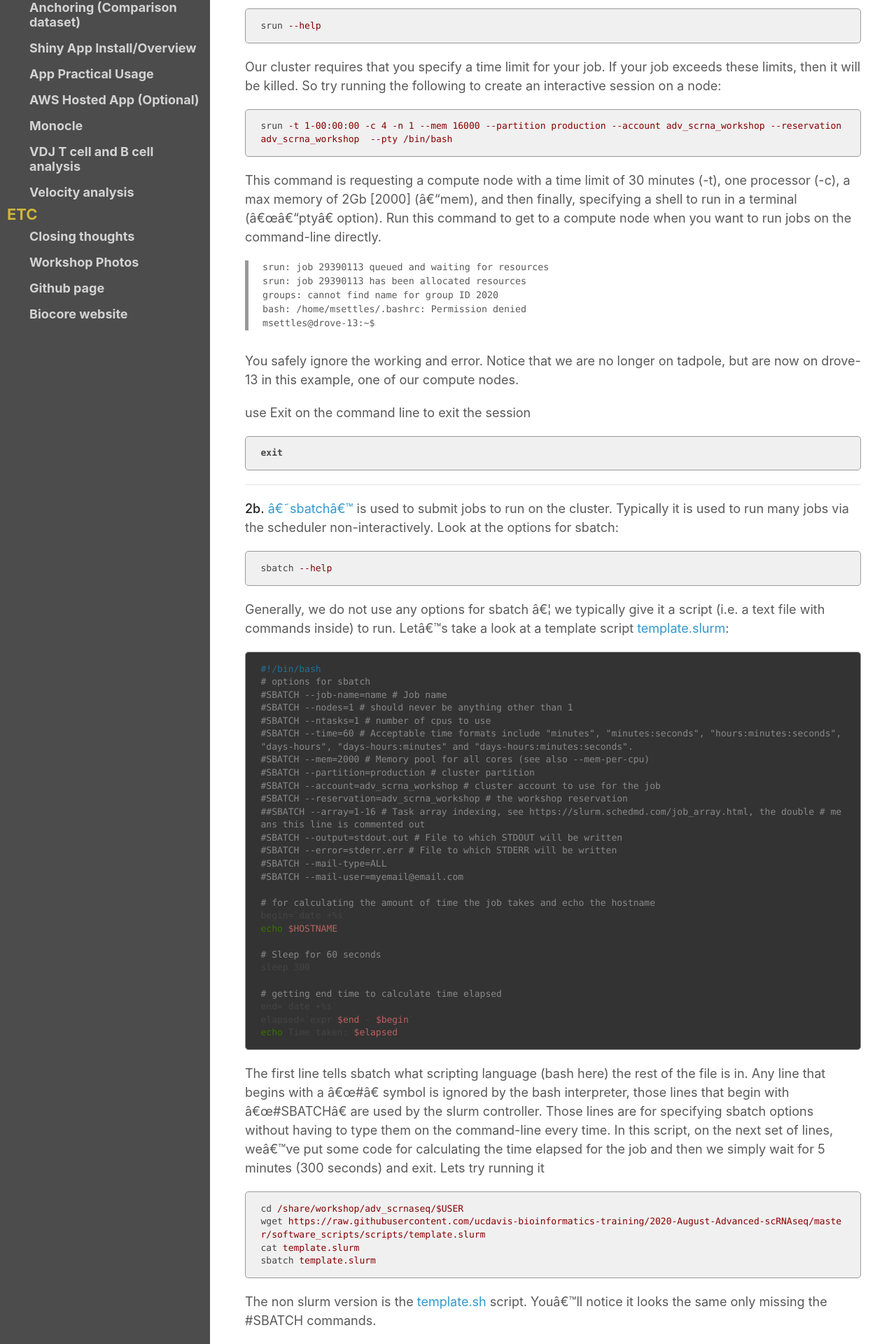
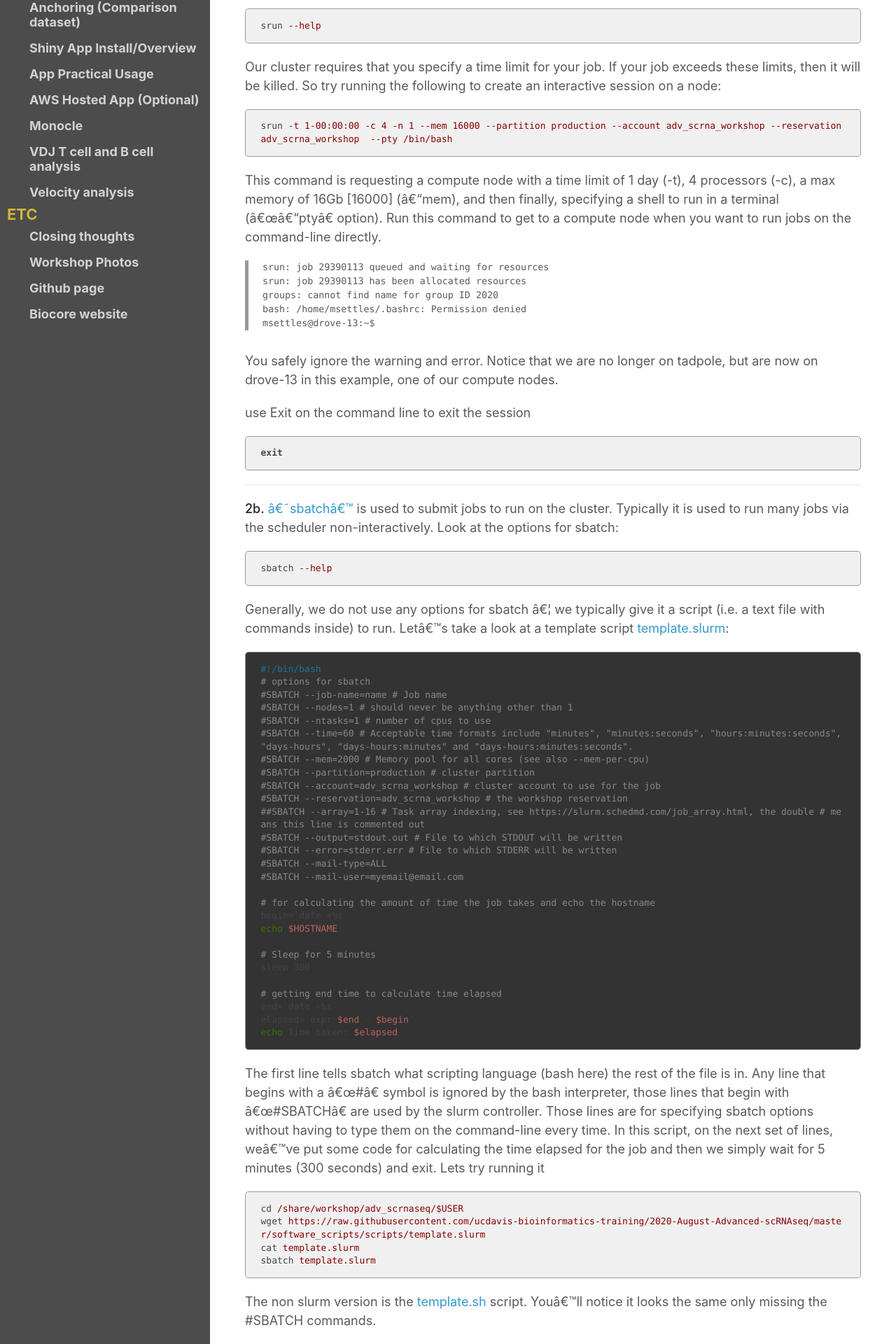
Before and after one commit to ucdavis-bioinformatics-training/2020-August-Advanced-scRNAseq, a Jekyll site: the page built from prerequisites/cli/cluster.md, in a window 1280 px wide. Shown: the part 1467-3387 px from the top of the page at 70% size. Built offline with Jekyll 4.4.1, drawn with Linux system fonts in a browser that asks for light colours; our own code applies the rules of GitHub Pages for plain Markdown files.

Commit message:
update cluster usage page

```diff
--- a/prerequisites/cli/cluster.md
+++ b/prerequisites/cli/cluster.md
@@ -30,7 +30,7 @@ Our cluster requires that you specify a time limit for your job. If your job exc
 
     srun -t 1-00:00:00 -c 4 -n 1 --mem 16000 --partition production --account adv_scrna_workshop --reservation adv_scrna_workshop  --pty /bin/bash
 
-This command is requesting a compute node with a time limit of 30 minutes (-t), one processor (-c), a max memory of 2Gb [2000] (--mem), and then finally, specifying a shell to run in a terminal ("--pty" option). Run this command to get to a compute node when you want to run jobs on the command-line directly.
+This command is requesting a compute node with a time limit of 1 day (-t), 4 processors (-c), a max memory of 16Gb [16000] (--mem), and then finally, specifying a shell to run in a terminal ("--pty" option). Run this command to get to a compute node when you want to run jobs on the command-line directly.
 
 <div class="output">srun: job 29390113 queued and waiting for resources
 srun: job 29390113 has been allocated resources
@@ -39,7 +39,7 @@ bash: /home/msettles/.bashrc: Permission denied
 msettles@drove-13:~$
 </div>
 
-You safely ignore the working and error. Notice that we are no longer on tadpole, but are now on drove-13 in this example, one of our compute nodes.
+You safely ignore the warning and error. Notice that we are no longer on tadpole, but are now on drove-13 in this example, one of our compute nodes.
 
 use Exit on the command line to exit the session
 
@@ -72,7 +72,7 @@ Generally, we do not use any options for sbatch ... we typically give it a scrip
 begin=`date +%s`
 echo $HOSTNAME
 
-# Sleep for 60 seconds
+# Sleep for 5 minutes
 sleep 300
 
 # getting end time to calculate time elapsed
@@ -114,7 +114,7 @@ You can see the job has been running (ST=R) for 6 seconds (TIME=0:06) on node dr
 
 You can give it a job ID, or if you use the "-u" option with your username, you can cancel all of your jobs at once.
 
-    scancel -j 29390121
+    scancel 29390121
 
 will cancel the above job if its still running.
 
```
